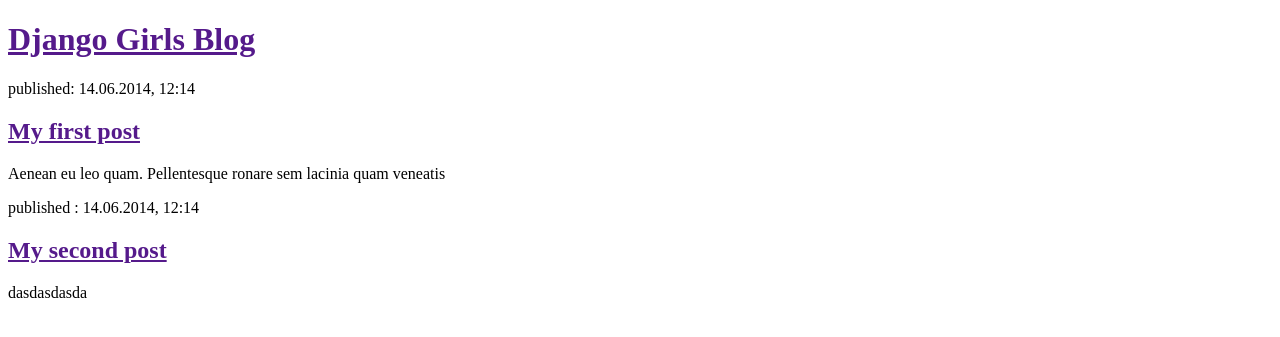
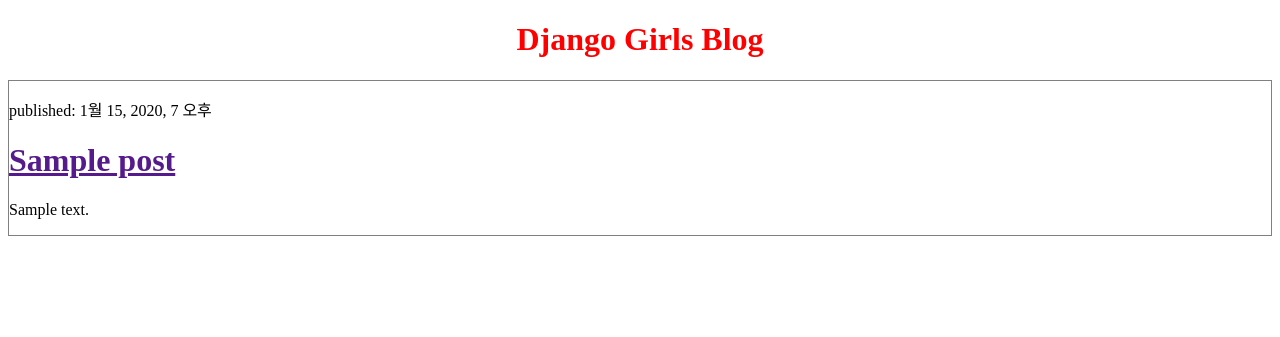
Before and after one commit to rkdurd34/piro12-djangogirls, a Django app: template blog/templates/blog/post_list.html in a window 1280 px wide. Shown: the top 337 px of the page. Run offline with Django 3.2, Linux system fonts and the light colour scheme; the template is opened without the code that fills it: values that come from a table or form of the project are taken from there, others are empty; tables that the repository leaves empty hold one stand-in row (values such as "Sample post").

Commit message:
djangogirls-templates

```diff
--- a/blog/templates/blog/post_list.html
+++ b/blog/templates/blog/post_list.html
@@ -4,20 +4,34 @@
     <meta charset="UTF-8">
     <title>Kang's blog</title>
 </head>
+<style>
+    .header{
+        text-align : center;
+
+        margin: 0 auto;
+
+    }
+    .header a{
+        color: red;
+        text-decoration:none;
+    }
+    .posts{
+        border: 1px solid gray;
+    }
+
+</style>
 <body>
-<div>
+<div class = "header">
     <h1><a href="">Django Girls Blog</a></h1>
+
 </div>
-<div>
-    <p>published: 14.06.2014, 12:14</p>
-    <h2><a href="">My first post</a></h2>
-    <p>Aenean eu leo quam. Pellentesque ronare sem lacinia quam veneatis</p>
-</div>
-<div>
-    <p>published : 14.06.2014, 12:14</p>
-    <h2><a href="">My second post</a></h2>
-    <p>dasdasdasda</p>
-</div>
+{% for post in posts %}
+    <div class = "posts">
+        <p>published: {{ post.published_date }}</p>
+        <h1><a href="">{{ post.title }}</a></h1>
+        <p>{{ post.text|linebreaksbr }}</p>
+    </div>
+{% endfor %}
 
 </body>
 </html>
--- a/blog/views.py
+++ b/blog/views.py
@@ -5,4 +5,4 @@ from .models import Post
 
 def post_list(request):
     posts = Post.objects.filter(published_date__lte=timezone.now()).order_by('published_date')
-    return render(request, 'blog/post_list.html', {'post': posts})
+    return render(request, 'blog/post_list.html', {'posts': posts})
```
